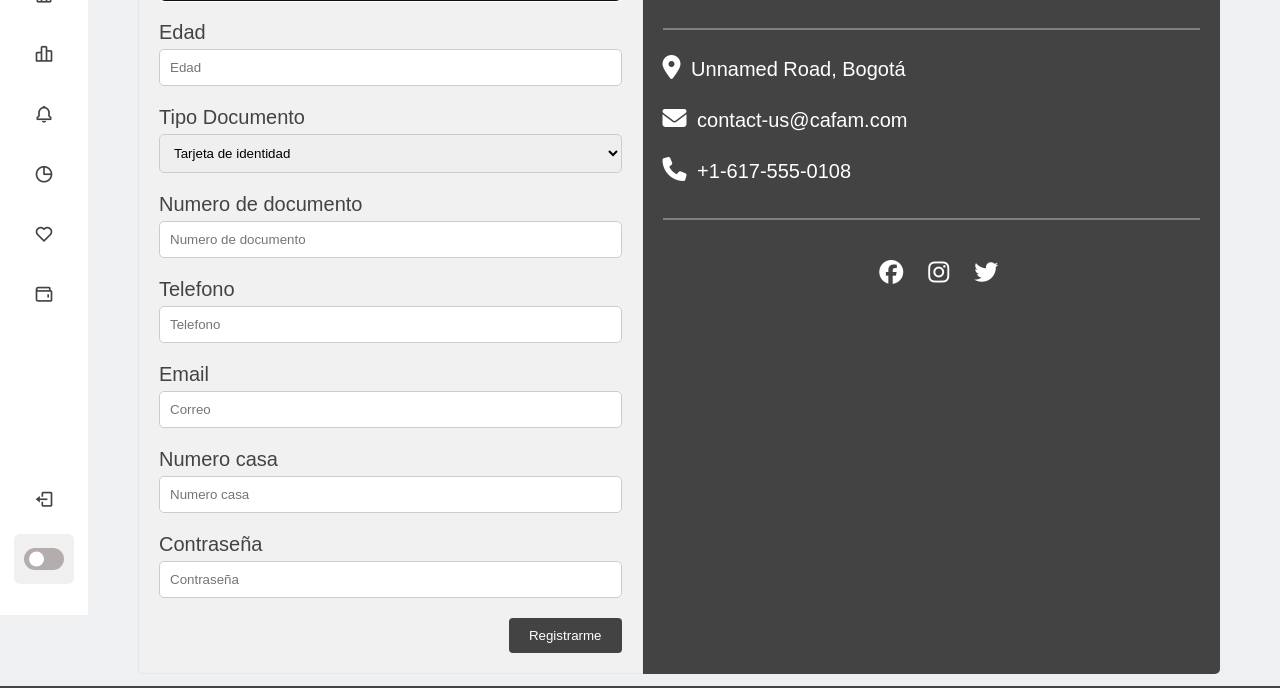
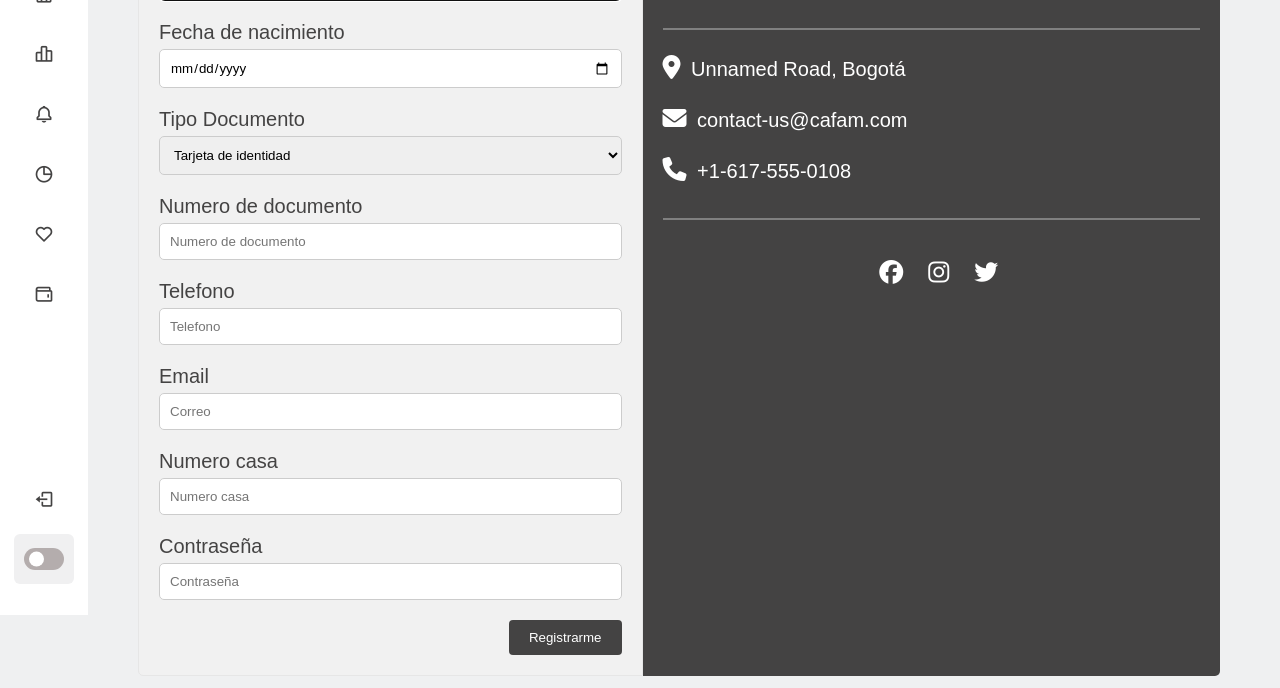
Before and after one commit to djgamertri/HomeAdmin, a PHP site: page /View/Dashboard/UserRegister.php in a window 1280 px wide. Shown: the part 185-873 px from the top of the page. Run offline with PHP 8.4, Linux system fonts and the light colour scheme; some libraries are stand-ins or nearby versions.

Commit message:
Arreglo de formulario añadiendo o eliminando campos

```diff
--- a/FrontEnd/Assets/FormRegistrarUsuario.php
+++ b/FrontEnd/Assets/FormRegistrarUsuario.php
@@ -3,16 +3,16 @@
         <div class="container">
             <div class="container-form">
                 <h2>Formulario de Registro de usuarios</h2>
-                <form action="" method="post">
+                <form action="../../Controller/tax/SendData.php" method="post">
                 <div>
-                        <label for="NameResident" class="form-label">Nombre completo</label>
-                        <input type="text" class="form-input" id="NameResident " name="NameResident "
-                            placeholder="Nombre completo" required autofocus>
+                        <label for="FullnameResident" class="form-label">Nombre completo</label>
+                        <input type="text" class="form-input" id="FullnameResident " name="FullnameResident "
+                            placeholder="Nombre completo" autofocus required>
                     </div>
                     <div>
-                        <label for="AgeResident" class="form-label">Edad</label>
-                        <input type="number" class="form-input" id="AgeResident" name="AgeResident"
-                            placeholder="Edad" required>
+                        <label for="DateBornResident" class="form-label">Fecha de nacimiento</label>
+                        <input type="date" class="form-input" id="DateBornResident" name="DateBornResident"
+                            placeholder="Fecha de nacimiento" required>
                     </div>
                     <div>
                         <label for="TypeDocumentResident" class="form-label">Tipo Documento</label>
@@ -25,8 +25,8 @@
                         </select>
                     </div>
                     <div>
-                        <label for="NumDocumentResident" class="form-label">Numero de documento</label>
-                        <input type="number" class="form-input" id="NumDocumentResident " name="NumDocumentResident"
+                        <label for="IdResident" class="form-label">Numero de documento</label>
+                        <input type="number" class="form-input" id="IdResident" name="IdResident"
                             placeholder="Numero de documento" required>
                     </div>
                     <div>
@@ -44,15 +44,11 @@
                         <input type="number" class="form-input" id="NumberHouseResident" name="NumberHouseResident"
                             placeholder="Numero casa" required>
                     </div>
-
-
                     <div>
                         <label for="PasswordResident" class="form-label">Contraseña</label>
                         <input type="password" class="form-input" id="PasswordResident" name="PasswordResident"
                             placeholder="Contraseña" required>
                     </div>
-
-
                         <div class="form-botton-end">
                             <button type="submit" class="form-button">Registrarme</button>
                         </div>
```
Lines whose indentation alone changed are shown as unchanged.
